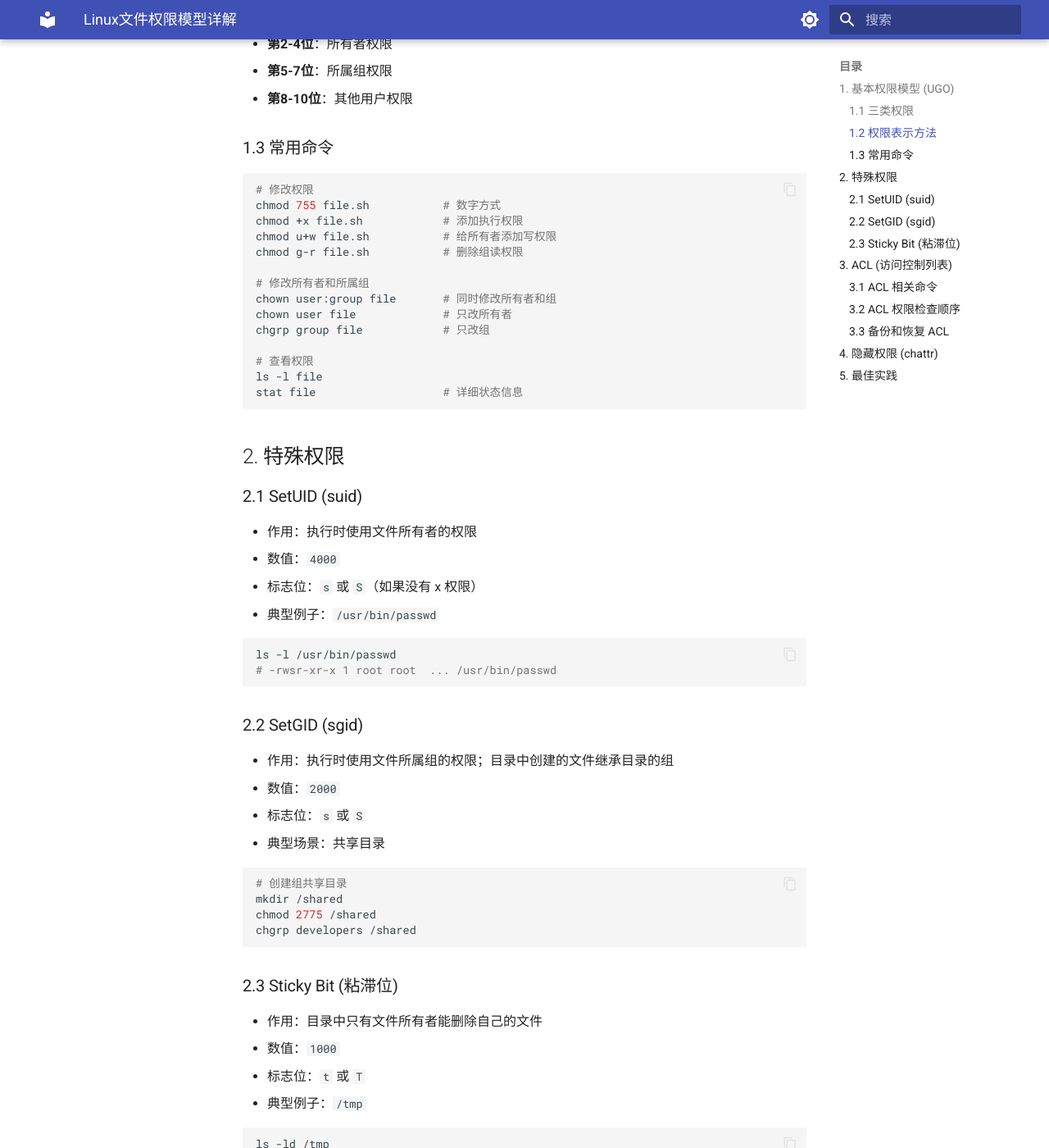
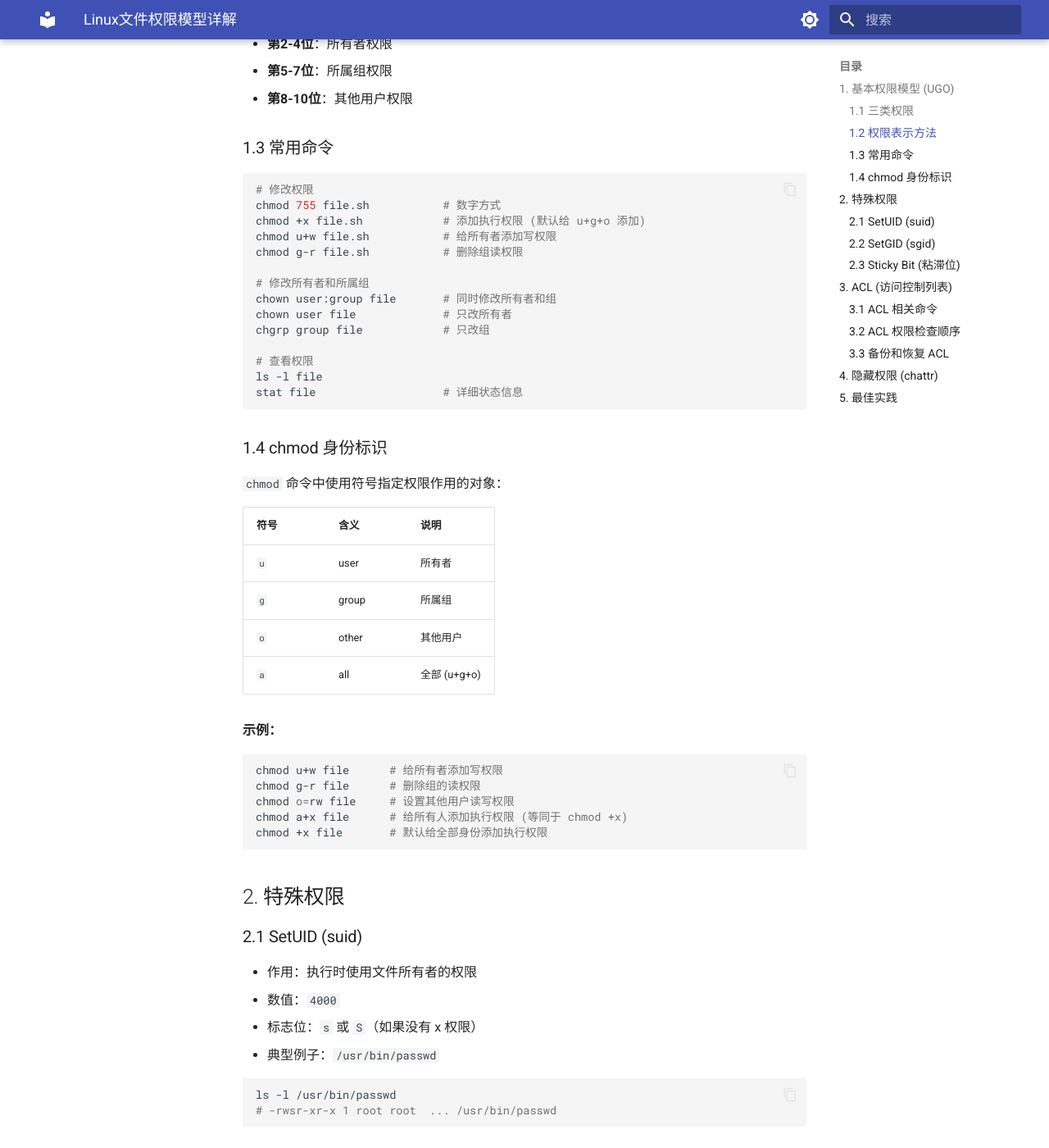
Before and after one commit to Alone0310haha/personal-knowledge-base, an MkDocs documentation site: the page built from docs/Linux文件权限模型详解.md, in a window 1280 px wide and 1400 px high, scrolled down 841 px. Shown: the whole window at 82% size. Built offline with MkDocs 1.6.1 and Material for MkDocs 9.7.7, drawn with Linux system fonts in a browser that asks for light colours.

Commit message:
补充 chmod 身份标识知识点

````diff
--- a/docs/Linux文件权限模型详解.md
+++ b/docs/Linux文件权限模型详解.md
@@ -42,7 +42,7 @@ rwxr-xr-x  (755)
 ```bash
 # 修改权限
 chmod 755 file.sh           # 数字方式
-chmod +x file.sh            # 添加执行权限
+chmod +x file.sh            # 添加执行权限 (默认给 u+g+o 添加)
 chmod u+w file.sh           # 给所有者添加写权限
 chmod g-r file.sh           # 删除组读权限
 
@@ -54,6 +54,27 @@ chgrp group file            # 只改组
 # 查看权限
 ls -l file
 stat file                   # 详细状态信息
+```
+
+### 1.4 chmod 身份标识
+
+`chmod` 命令中使用符号指定权限作用的对象：
+
+| 符号 | 含义 | 说明 |
+|------|------|------|
+| `u` | user | 所有者 |
+| `g` | group | 所属组 |
+| `o` | other | 其他用户 |
+| `a` | all | 全部 (u+g+o) |
+
+**示例：**
+
+```bash
+chmod u+w file      # 给所有者添加写权限
+chmod g-r file      # 删除组的读权限
+chmod o=rw file     # 设置其他用户读写权限
+chmod a+x file      # 给所有人添加执行权限 (等同于 chmod +x)
+chmod +x file       # 默认给全部身份添加执行权限
 ```
 
 ## 2. 特殊权限
````
